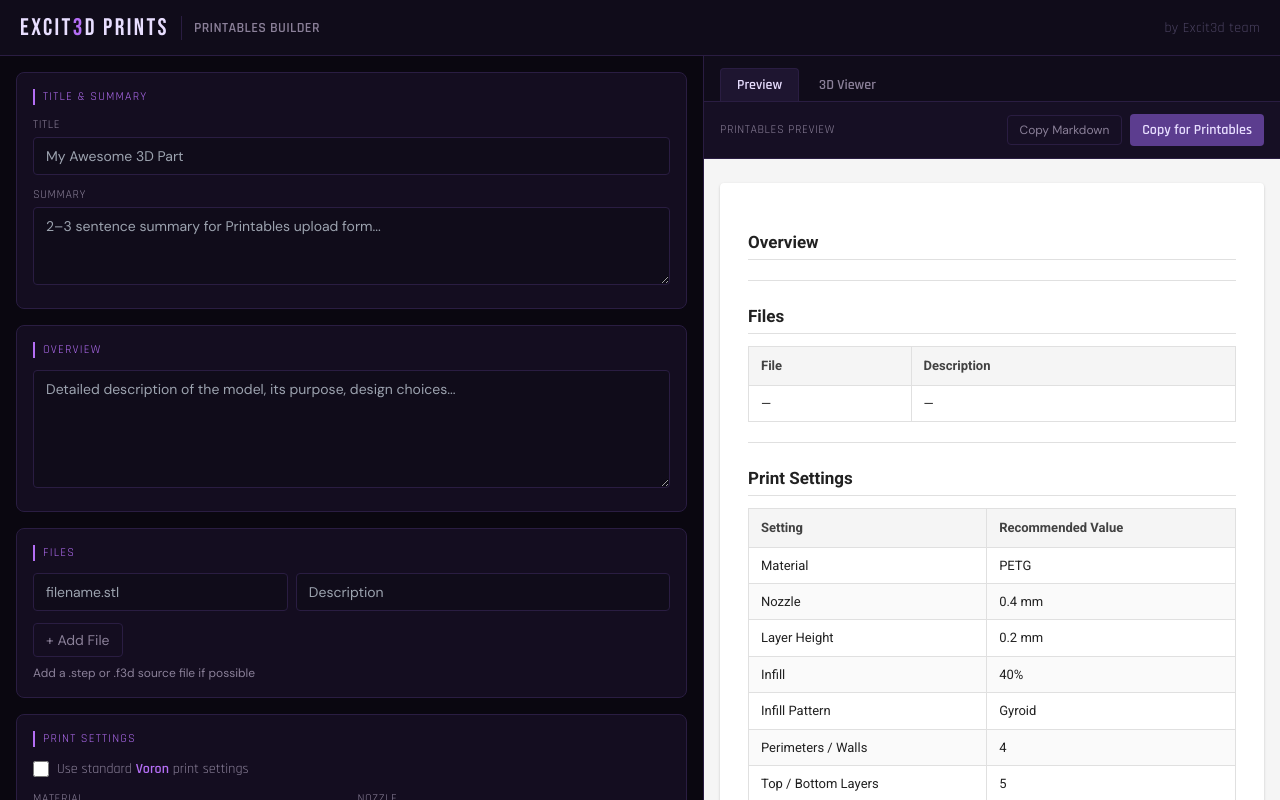
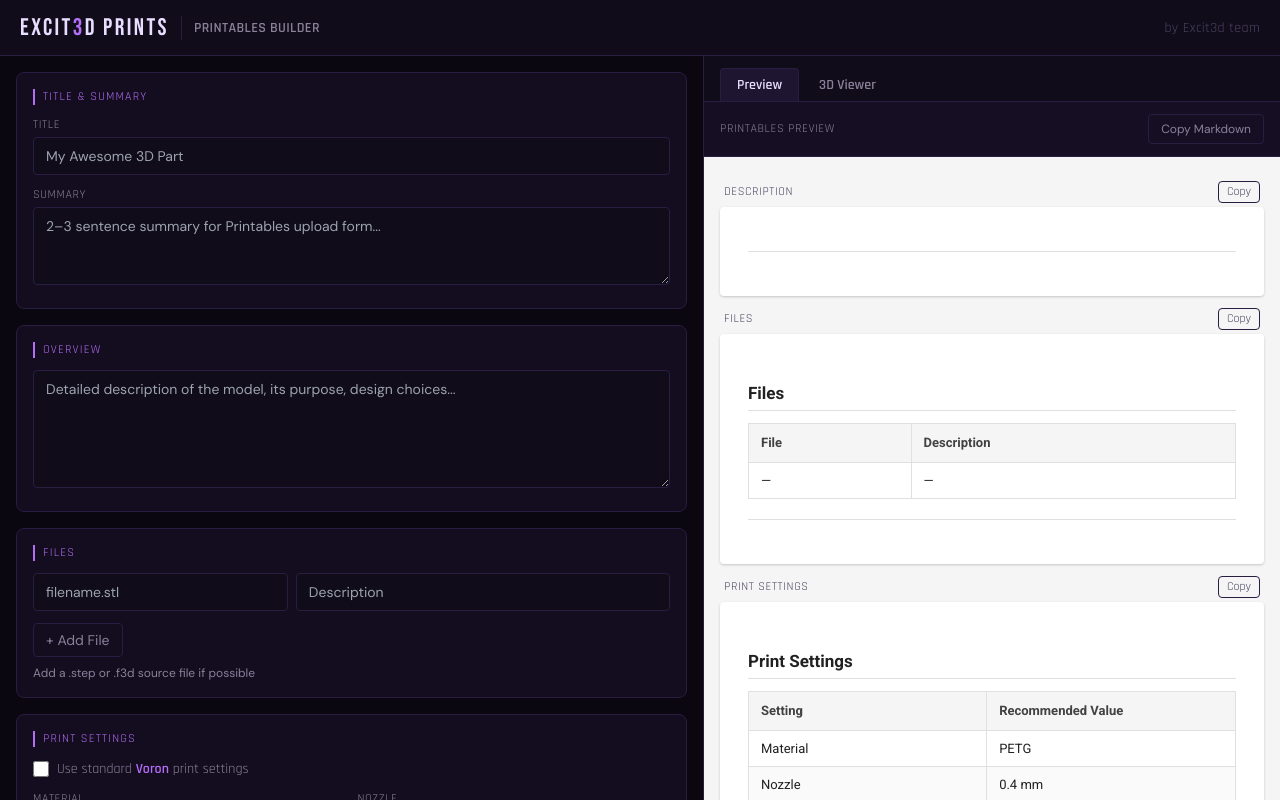
Before and after one commit to excit3dprints/printables-format, a React (Vite) app: page / in a window 1280 px wide. Built offline with nearby package versions, Linux system fonts and the light colour scheme.

Commit message:
section copy buttons, stl→files autofill, voron note, remove overview heading

```diff
--- a/src/App.tsx
+++ b/src/App.tsx
@@ -47,6 +47,20 @@ type RightTab = 'preview' | 'viewer'
 export default function App() {
   const [data, setData] = useState<ModelData>(defaultData)
   const [rightTab, setRightTab] = useState<RightTab>('preview')
+
+  function handleModelFileLoaded(filename: string) {
+    setData(prev => {
+      if (prev.files.some(f => f.filename === filename)) return prev
+      const emptyIdx = prev.files.findIndex(f => !f.filename && !f.description)
+      const updated = [...prev.files]
+      if (emptyIdx >= 0) {
+        updated[emptyIdx] = { filename, description: '' }
+      } else {
+        updated.push({ filename, description: '' })
+      }
+      return { ...prev, files: updated }
+    })
+  }
 
   return (
     <div className="flex flex-col h-screen overflow-hidden bg-void">
@@ -110,7 +124,7 @@ export default function App() {
               </div>
             ) : (
               <div className="h-full">
-                <ModelViewer />
+                <ModelViewer onFileLoaded={handleModelFileLoaded} />
               </div>
             )}
           </div>
--- a/src/components/FormPanel.tsx
+++ b/src/components/FormPanel.tsx
@@ -144,7 +144,8 @@ export default function FormPanel({ data, onChange }: Props) {
               data.printSettings.topBottomLayers === '5' &&
               data.printSettings.supports === 'None' &&
               data.printSettings.supportInterface === false &&
-              data.printSettings.brim === 'No'
+              data.printSettings.brim === 'No' &&
+              data.printSettings.notes === 'Use standard Voron print settings'
             }
             onChange={e => {
               if (e.target.checked) {
@@ -164,6 +165,7 @@ export default function FormPanel({ data, onChange }: Props) {
                     supportInterface: false,
                     brim: 'No',
                     orientation: 'As exported',
+                    notes: 'Use standard Voron print settings',
                   },
                 })
               }
--- a/src/components/ModelViewer.tsx
+++ b/src/components/ModelViewer.tsx
@@ -21,7 +21,11 @@ const VIEWPOINTS = [
   { label: 'Bottom', key: 'bottom', pos: (r: number) => new THREE.Vector3( 0,       -r * 2.5,   0.001)   },
 ]
 
-export default function ModelViewer() {
+interface Props {
+  onFileLoaded?: (filename: string) => void
+}
+
+export default function ModelViewer({ onFileLoaded }: Props) {
   const containerRef = useRef<HTMLDivElement>(null)
   const canvasRef    = useRef<HTMLCanvasElement>(null)
   const rendererRef  = useRef<THREE.WebGLRenderer | null>(null)
@@ -201,6 +205,7 @@ export default function ModelViewer() {
 
     setModelFileName(fileName)
     setHasModel(true)
+    onFileLoaded?.(fileName)
 
     // Default to iso view after load
     snapToView('iso')
--- a/src/components/PreviewPanel.tsx
+++ b/src/components/PreviewPanel.tsx
@@ -146,33 +146,68 @@ const previewStyles = `
   }
 `
 
-export default function PreviewPanel({ data }: Props) {
-  const [copiedRich, setCopiedRich] = useState(false)
-  const [copiedMd,   setCopiedMd]   = useState(false)
+// Split markdown into sections at ## boundaries.
+// The first chunk (before any ## heading) becomes the intro/description section.
+function splitSections(md: string): { label: string; md: string }[] {
+  const stripped = md.replace(/<!--[\s\S]*?-->/g, '').trim()
+  const parts = stripped.split(/^(## .+)$/m)
+  const sections: { label: string; md: string }[] = []
 
-  const markdown = useMemo(() => generateMarkdown(data), [data])
+  if (parts[0].trim()) {
+    sections.push({ label: 'Description', md: parts[0].trim() })
+  }
+  for (let i = 1; i < parts.length; i += 2) {
+    const heading = parts[i]
+    const body = parts[i + 1] ?? ''
+    sections.push({ label: heading.slice(3).trim(), md: (heading + '\n' + body).trim() })
+  }
+  return sections
+}
 
-  const html = useMemo(() => {
-    const cleaned = markdown.replace(/<!--[\s\S]*?-->/g, '')
-    return marked.parse(cleaned) as string
-  }, [markdown])
-
-  // Copy rendered HTML — pastes as formatted text in Printables' rich text editor
-  async function handleCopyRich() {
+async function copyHtml(htmlStr: string) {
   try {
-      const blob = new Blob([html], { type: 'text/html' })
+    const blob = new Blob([htmlStr], { type: 'text/html' })
     await navigator.clipboard.write([new ClipboardItem({ 'text/html': blob })])
-      setCopiedRich(true)
-      setTimeout(() => setCopiedRich(false), 2000)
   } catch {
-      // ClipboardItem not supported — fall back to plain HTML string
-      await navigator.clipboard.writeText(html)
-      setCopiedRich(true)
-      setTimeout(() => setCopiedRich(false), 2000)
+    await navigator.clipboard.writeText(htmlStr)
   }
 }
 
-  // Copy raw markdown for reference / version control
+function SectionCard({ label, md }: { label: string; md: string }) {
+  const [copied, setCopied] = useState(false)
+  const html = useMemo(() => marked.parse(md) as string, [md])
+
+  async function handleCopy() {
+    await copyHtml(html)
+    setCopied(true)
+    setTimeout(() => setCopied(false), 2000)
+  }
+
+  return (
+    <div className="mb-3">
+      <div className="flex items-center justify-between px-1 mb-1">
+        <span className="font-rajdhani text-xs text-slate uppercase tracking-wider">{label}</span>
+        <button
+          className="font-rajdhani text-xs px-2 py-0.5 rounded transition-colors"
+          style={{ background: copied ? '#3d2b63' : 'transparent', color: copied ? '#b46ef5' : '#4a4260', border: '1px solid #2a1d42' }}
+          onClick={handleCopy}
+        >
+          {copied ? '✓ Copied' : 'Copy'}
+        </button>
+      </div>
+      <div className="printables-card">
+        <div className="md-preview" dangerouslySetInnerHTML={{ __html: html }} />
+      </div>
+    </div>
+  )
+}
+
+export default function PreviewPanel({ data }: Props) {
+  const [copiedMd, setCopiedMd] = useState(false)
+
+  const markdown = useMemo(() => generateMarkdown(data), [data])
+  const sections = useMemo(() => splitSections(markdown), [markdown])
+
   function handleCopyMd() {
     navigator.clipboard.writeText(markdown).then(() => {
       setCopiedMd(true)
@@ -187,33 +222,21 @@ export default function PreviewPanel({ data }: Props) {
         <span className="text-ash text-xs font-rajdhani uppercase tracking-wider">
           Printables Preview
         </span>
-        <div className="flex items-center gap-2">
         <button
           className="btn-ghost text-xs py-1.5 px-3"
           onClick={handleCopyMd}
-            title="Copy raw markdown (for version control / backup)"
+          title="Copy raw markdown"
         >
           {copiedMd ? '✓ Copied!' : 'Copy Markdown'}
         </button>
-          <button
-            className="btn-primary text-sm py-1.5 px-3"
-            onClick={handleCopyRich}
-            title="Copy formatted text — paste directly into Printables description editor"
-          >
-            {copiedRich ? '✓ Copied!' : 'Copy for Printables'}
-          </button>
-        </div>
       </div>
 
-      {/* Preview content — styled to match Printables.com */}
+      {/* Per-section preview cards */}
       <style>{previewStyles}</style>
       <div className="printables-page flex-1 overflow-y-auto">
-        <div className="printables-card">
-          <div
-            className="md-preview"
-            dangerouslySetInnerHTML={{ __html: html }}
-          />
-        </div>
+        {sections.map(s => (
+          <SectionCard key={s.label} label={s.label} md={s.md} />
+        ))}
       </div>
     </div>
   )
--- a/src/generateMarkdown.ts
+++ b/src/generateMarkdown.ts
@@ -60,9 +60,7 @@ ${items || '- N/A'}
     .map(r => `| ${r.version || '—'} | ${r.date || '—'} | ${r.notes || '—'} |`)
     .join('\n')
 
-  return `## Overview
-
-${data.overview || ''}
+  return `${data.overview || ''}
 
 ---
 
```
Lines whose indentation alone changed are shown as unchanged.
